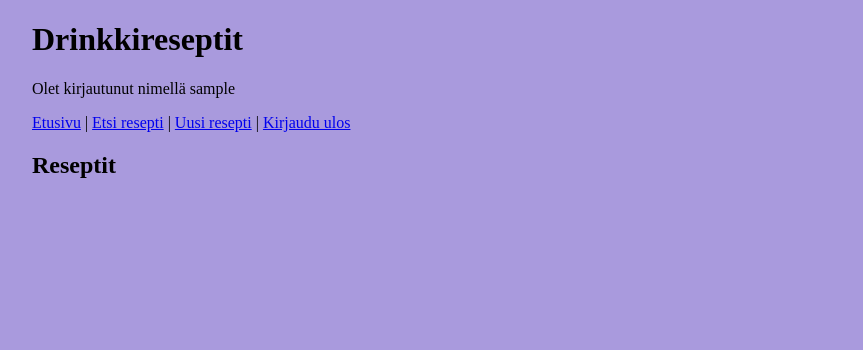
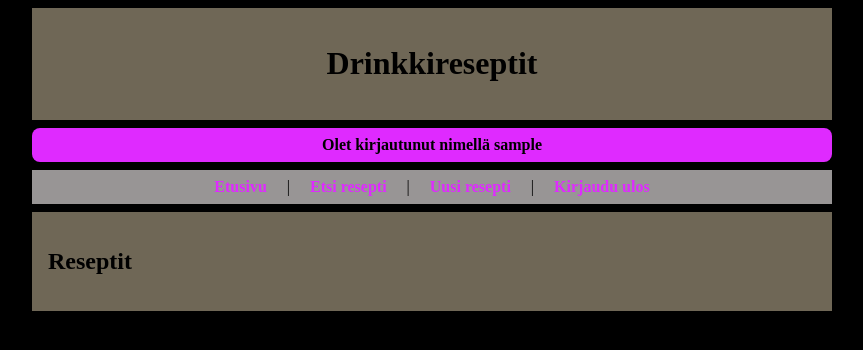
Before and after one commit to nettanikander/drinkkireseptit, a Flask app: page / in a window 1280 px wide. Shown: the top 350 px of the page, without its empty margins (208-1071 px from the left). Run offline with Flask 3, Linux system fonts and the light colour scheme; the visitor is signed in with stand-in values (Sample User, id 1); data comes from the database, SQL or seed files in the repository; data that the repository does not hold is empty.

Commit message:
Improve layout

```diff
--- a/static/main.css
+++ b/static/main.css
@@ -2,11 +2,63 @@ body {
   margin: auto;
   max-width: 50em;
   font-family: 'Times New Roman', Times, serif;
-  background-color: rgb(169, 154, 221);
+  background-color: rgb(0, 0, 0);
+}
+
+.header {
+  background-color: rgb(111, 103, 86);
+  color: rgb(0, 0, 0);
+  padding: 1em;
+  margin: 0.5em 0;
+  text-align: center;
+}
+
+.nav_bar {
+  background-color: rgb(152, 149, 149);
+  padding: 0.5em;
+  margin: 0.5em 0;
+}
+
+.nav_bar ul {
+  text-align: center;
+  margin: 0;
+  padding: 0;
+}
+
+.nav_bar li {
+  display: inline-block;
+  padding: 0 1em;
+  margin: 0;
+}
+.nav_bar a {
+  text-decoration: none;
+  color: rgb(223, 42, 255);
+  font-weight: bold;
+}
+
+.nav_bar a:hover {
+  color: rgb(0, 0, 0);
+}
+
+.logged_in {
+  background-color: rgb(223, 42, 255);
+  color: rgb(0, 0, 0);
+  padding: 0.5em 1em;
+  border-radius: 8px;
+  text-align: center;
+  font-weight: bold;
+  margin: 0.5em 0;
+}
+
+.content {
+  background-color: rgb(111, 103, 86);
+  padding: 1em;
+  margin: 0.5em 0;
 }
 
 .item {
-  border: 2px solid black;
+  border: 2px solid rgb(238, 184, 205);
+  background-color: bisque;
   margin: 1em;
   padding: 0.2em 0.5em;
 }
--- a/templates/layout.html
+++ b/templates/layout.html
@@ -7,28 +7,33 @@
 </head>
 
 <body>
-  <h1>Drinkkireseptit</h1>
+  <div class="header">
+    <h1>Drinkkireseptit</h1>
+  </div>
 
   {% if session.username %}
-  <p>
+  <p class="logged_in">
     Olet kirjautunut nimellä {{ session.username }}
   </p>
   {% endif %}
 
-  <p>
-    <a href="/">Etusivu</a> |
-    <a href="/find_item">Etsi resepti</a> |
-  {% if session.user_id %}
-    <a href="/new_item">Uusi resepti</a> |
-    <a href="/logout">Kirjaudu ulos</a>
-  {% else %}
-    <a href="/login">Kirjaudu sisään</a> |
-    <a href="/register">Luo tunnus</a>
-  {% endif %}
-  </p>
+  <nav class="nav_bar">
+    <ul>
+      <li><a href="/">Etusivu</a></li> |
+      <li><a href="/find_item">Etsi resepti</a></li> |
+      {% if session.user_id %}
+      <li><a href="/new_item">Uusi resepti</a></li> |
+      <li><a href="/logout">Kirjaudu ulos</a></li>
+      {% else %}
+      <li><a href="/login">Kirjaudu sisään</a></li> |
+      <li><a href="/register">Luo tunnus</a></li>
+      {% endif %}
+    </ul>
+  </nav>
 
-  {% block content %}{% endblock %}
-
+  <div class="content">
+    {% block content %}{% endblock %}
+  </div>
 </body>
 
 </html>
```
